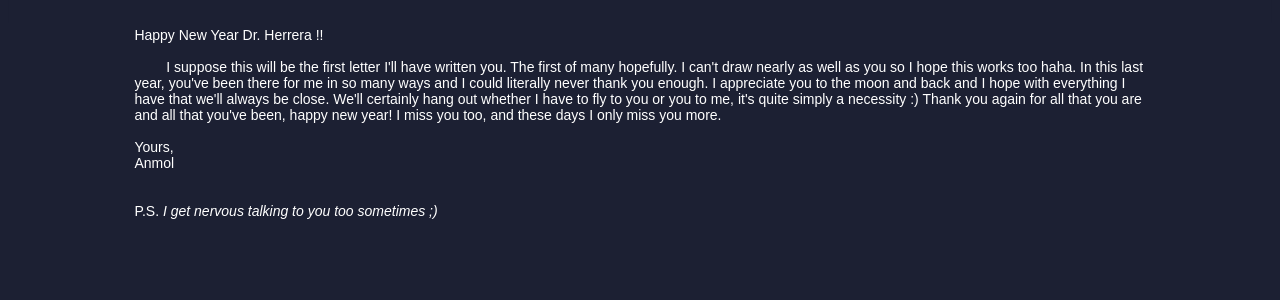
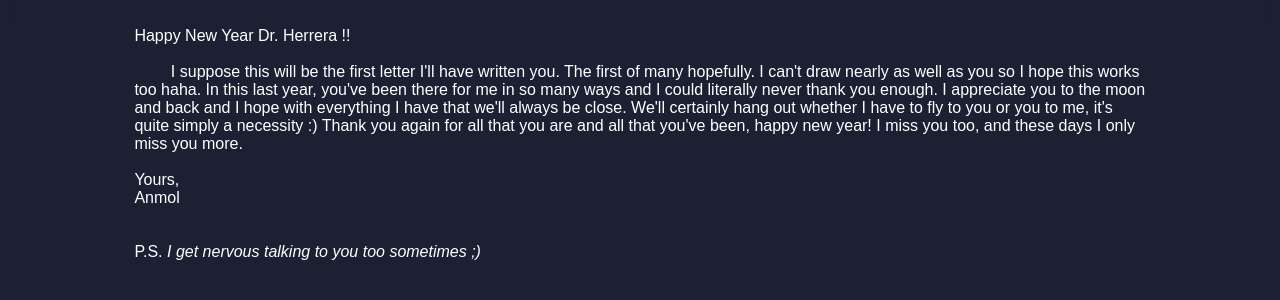
Before and after one commit to anmolam/for_ana, a plain HTML site: page index.html in a window 1280 px wide. Shown: the part 828-1128 px from the top of the page. Before the commit the page ends 1087 px from the top, so only its background shows below. Drawn offline with Linux system fonts and the light colour scheme; a script that the page names is missing.

Commit message:
Update index.html

```diff
--- a/index.html
+++ b/index.html
@@ -466,7 +466,7 @@
 </div>
     </div>
 
-		<div style="margin-left: 10%; width: 80%; color: white; font-size: 14px; font-family: Arial, sans-serif">
+		<div style="margin-left: 10%; width: 80%; color: white; font-size: 16px; font-family: Arial, sans-serif">
 			Happy New Year Dr. Herrera !!
       <br><br>
       &emsp;&emsp;
```
